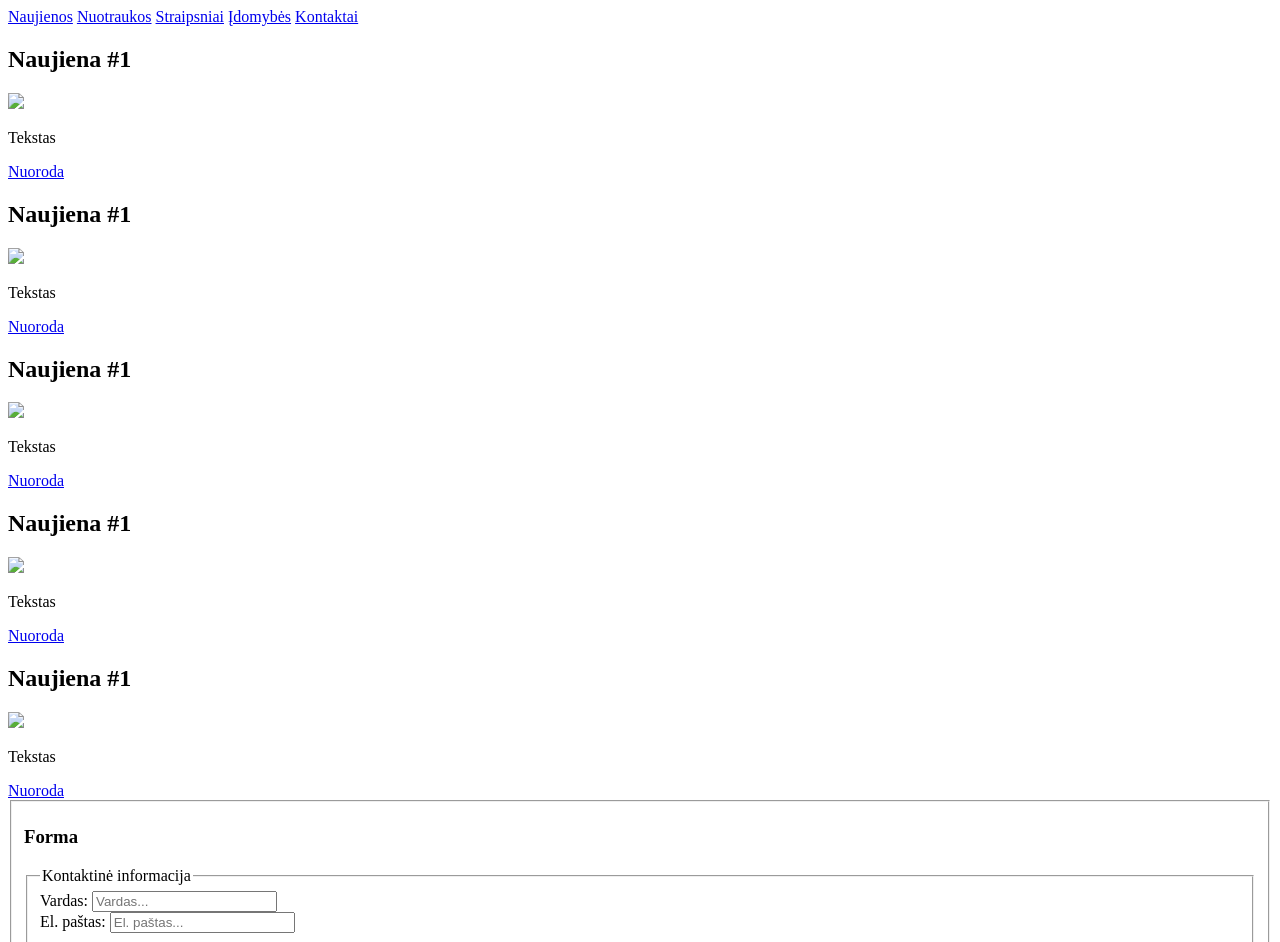
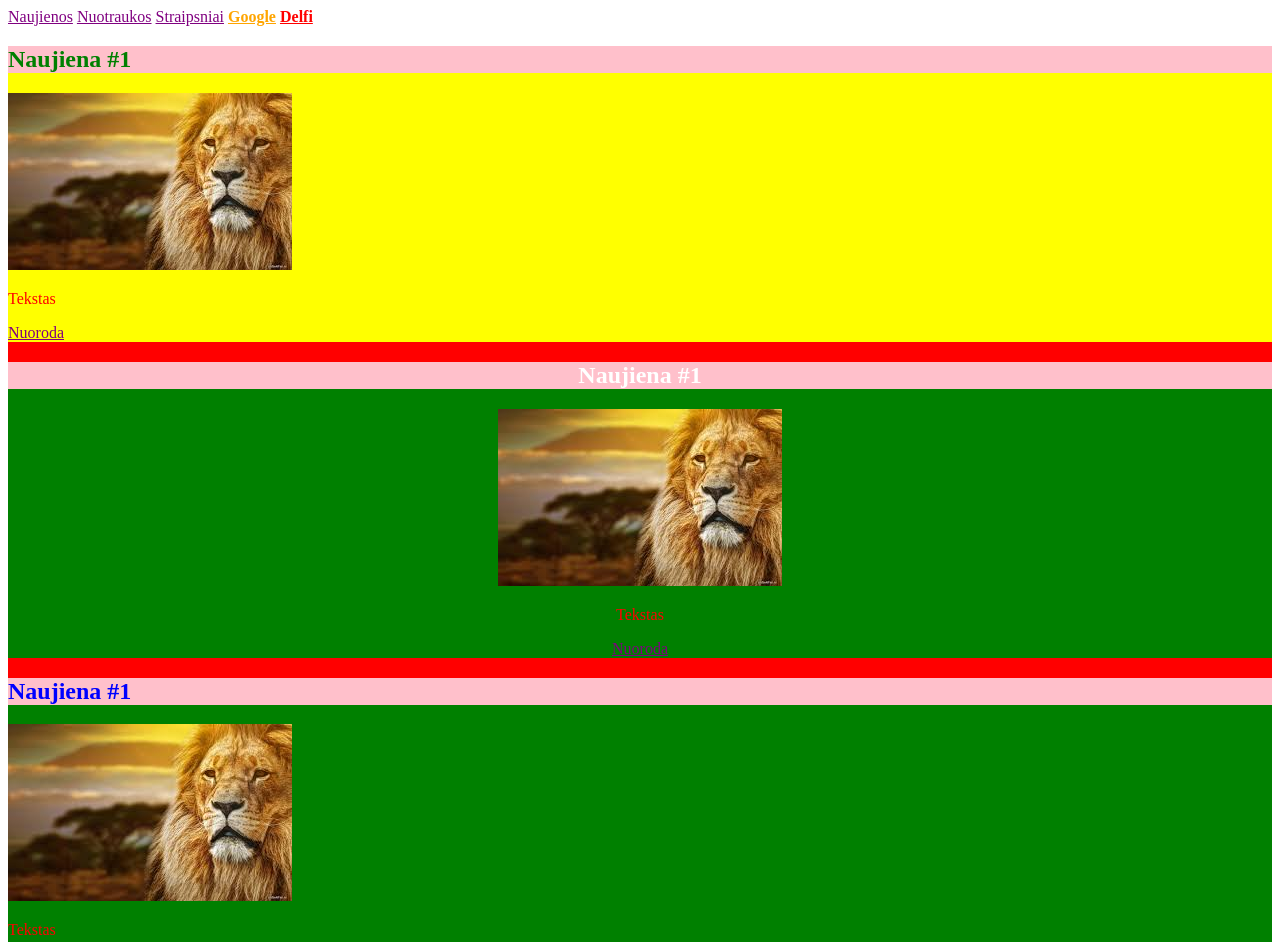
Before and after one commit to Chateux1/KITM, a plain HTML site: page HTML/cw2/index.html in a window 1280 px wide. Shown: the top 942 px of the page. Drawn offline with Linux system fonts and the light colour scheme.

Commit message:
css to refer to href by specific link

```diff
--- /dev/null
+++ b/HTML/cw2/css/style.css
@@ -0,0 +1,45 @@
+p {
+	color: red;
+}
+
+h2 {
+	background-color: pink;
+}
+
+article {
+	background-color: red;
+	color: silver;
+}
+
+section {
+	background-color: green;
+	color: blue;
+}
+
+#section-main {
+	background-color: yellow;
+	color:green;
+}
+
+.section-second {
+	text-align: center;
+	color: #fff;
+}
+
+a[href] {
+	color: purple;
+}
+
+a[href="http://www.google.com"] {
+	font-weight: bold;
+	color: orange
+}
+
+a[href="http://www.delfi.lt"] {
+	font-weight: bold;
+	color: red
+}
+
+heading {
+	color: lightblue;
+}
--- a/HTML/cw2/index.html
+++ b/HTML/cw2/index.html
@@ -2,6 +2,7 @@
 <html>
 
 <head>
+	<link rel="stylesheet" href="css/style.css">
 	<title> Klasės darbas </title>
 	<meta charset="utf-8">
 </head>
@@ -10,49 +11,49 @@
 
 	<header>
 		<nav>
-			<a href="/naujienos.html">Naujienos</a>
-			<a href="/nuotraukos.html">Nuotraukos</a>
-			<a href="/straipsniai.html">Straipsniai</a>
-			<a href="/idomybes.html">Įdomybės</a>
-			<a href="/kontaktai">Kontaktai</a>
+			<a href="naujienos.html">Naujienos</a>
+			<a href="nuotraukos.html">Nuotraukos</a>
+			<a href="straipsniai.html">Straipsniai</a>
+			<a href="http://www.google.com">Google</a>
+			<a href="http://www.delfi.lt">Delfi</a>
 		</nav>
 	</header>
 
 	<main>
-		<article>
-			<section>
+		<article id="article-main">
+			<section id="section-main">
 				<h2>Naujiena #1</h2>
-				<img src="/Images/image1.jpg">
+				<img src="Images/image1.jpg">
+				<p>Tekstas</p>
+				<a href="nuoroda.html">Nuoroda</a>
+			</section>
+
+			<section class="section-second">
+				<h2>Naujiena #1</h2>
+				<img src="Images/image1.jpg">
 				<p>Tekstas</p>
 				<a href="/nuoroda.html">Nuoroda</a>
 			</section>
 
 			<section>
 				<h2>Naujiena #1</h2>
-				<img src="/Images/image1.jpg">
+				<img src="Images/image1.jpg">
 				<p>Tekstas</p>
-				<a href="/nuoroda.html">Nuoroda</a>
+				<a href="nuoroda.html">Nuoroda</a>
 			</section>
 
 			<section>
 				<h2>Naujiena #1</h2>
-				<img src="/Images/image1.jpg">
+				<img src="Images/image1.jpg">
 				<p>Tekstas</p>
-				<a href="/nuoroda.html">Nuoroda</a>
+				<a href="nuoroda.html">Nuoroda</a>
 			</section>
 
 			<section>
 				<h2>Naujiena #1</h2>
-				<img src="/Images/image1.jpg">
+				<img src="Images/image1.jpg">
 				<p>Tekstas</p>
-				<a href="/nuoroda.html">Nuoroda</a>
-			</section>
-
-			<section>
-				<h2>Naujiena #1</h2>
-				<img src="/Images/image1.jpg">
-				<p>Tekstas</p>
-				<a href="/nuoroda.html">Nuoroda</a>
+				<a href="nuoroda.html">Nuoroda</a>
 			</section>
 
 			<section>
```
Also changed, not shown: HTML/cw2/images/image1.jpg (added), HTML/cw2/results.txt (deleted), 2 other files.
